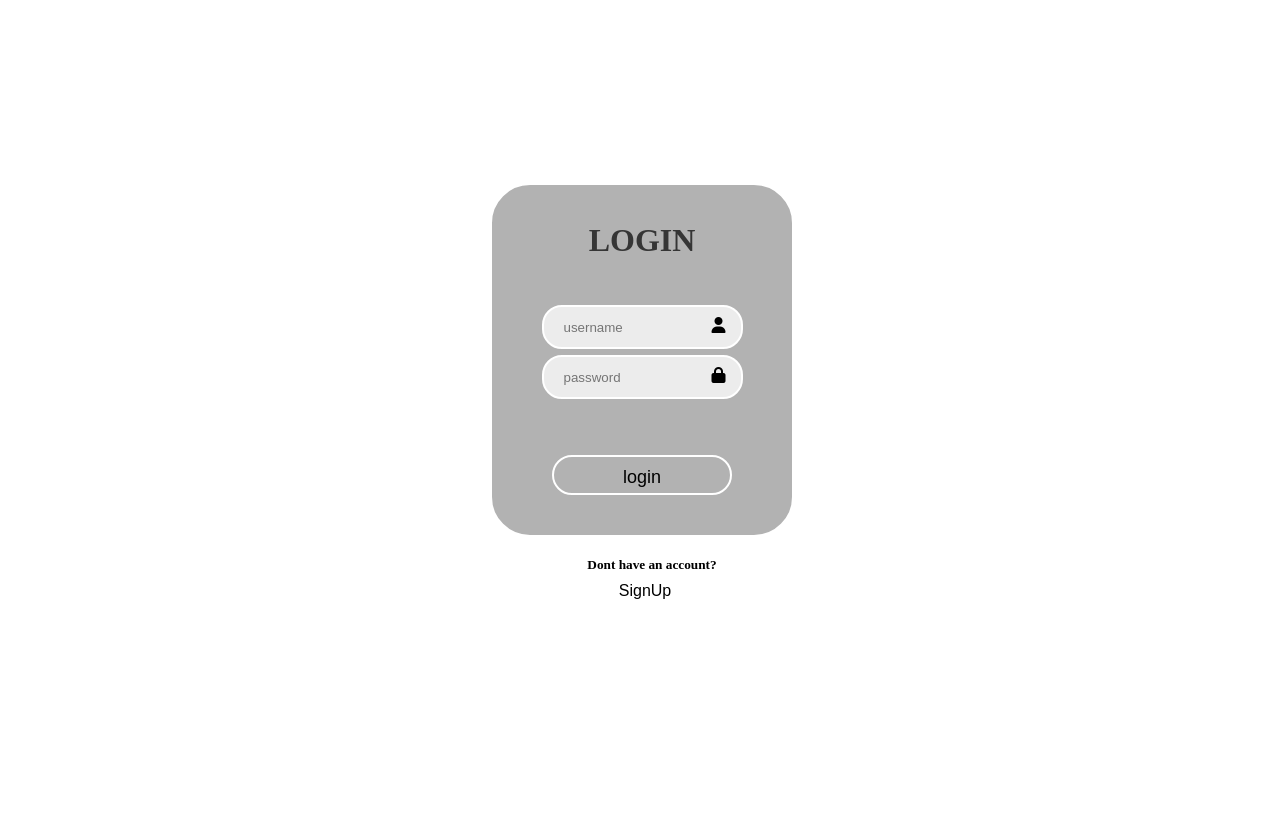
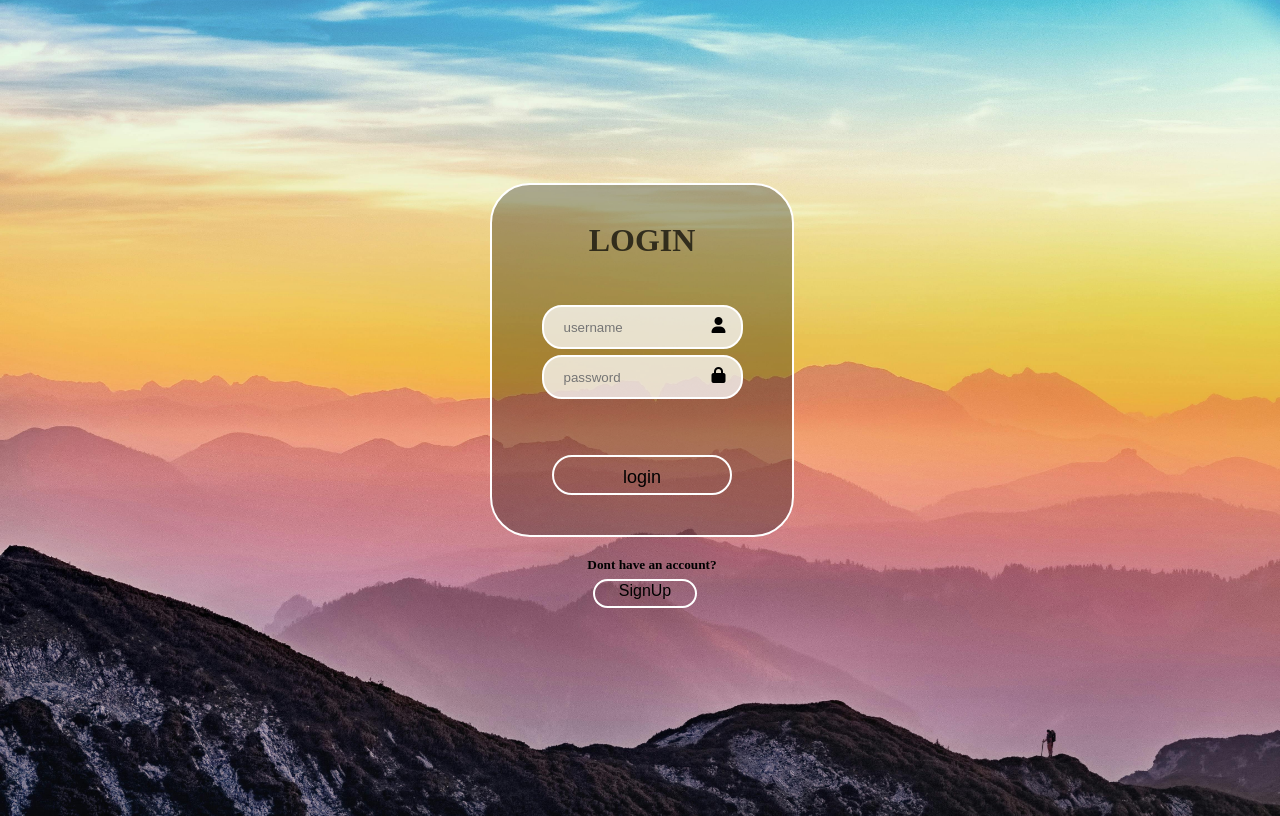
Before and after one commit to A1quama/flipping-login-page, a plain HTML site: page login/index.html in a window 1280 px wide. Drawn offline with Linux system fonts and the light colour scheme.

Commit message:
Update style.css

```diff
--- a/login/style.css
+++ b/login/style.css
@@ -93,7 +93,7 @@ body{
 }
 
 body{
-    background-image: url(flipping-login-page/login/pexels-8moments-1323550.jpg);
+    background-image: url(pexels-8moments-1323550.jpg);
     background-size: cover;
     background-position: center;
 }
```
